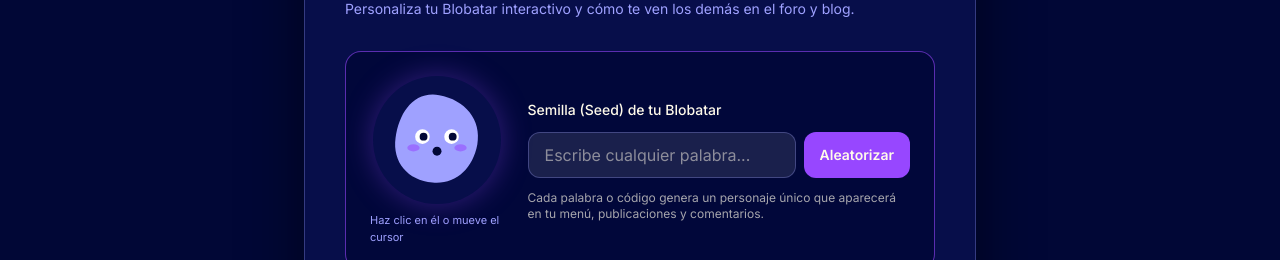
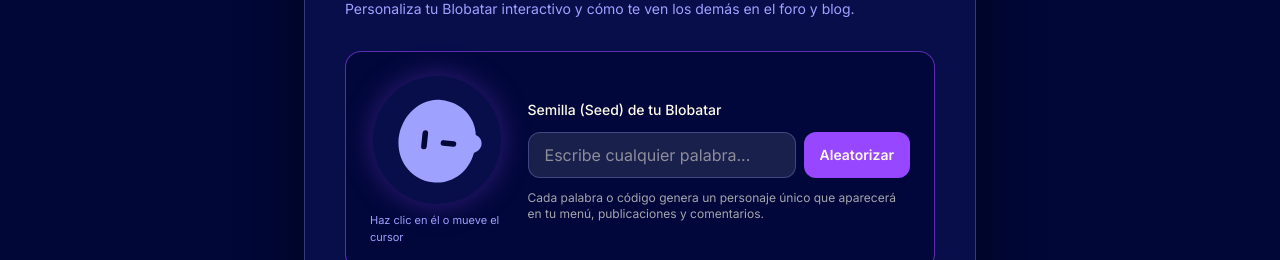
Before and after one commit to AlbertoRepositories/proyecto-sociedad-ids, a Next.js app: page /settings in a window 1280 px wide. Shown: the part 234-494 px from the top of the page. Built offline with nearby package versions, Linux system fonts and the light colour scheme; a web font is replaced by a local one.

Commit message:
se agregaron nuevas formas al blobatar para tener más variedad

```diff
--- a/src/app/(frontend)/components/Blobatar.jsx
+++ b/src/app/(frontend)/components/Blobatar.jsx
@@ -12,19 +12,46 @@ function hashString(str) {
 }
 
 const PALETTES = [
-  { bg: "#9FA1FF", eye: "#010736", cheek: "#9747FF" },
-  { bg: "#9747FF", eye: "#FFFAEA", cheek: "#9FA1FF" },
-  { bg: "#FFFAEA", eye: "#010736", cheek: "#9FA1FF" },
-  { bg: "#6C63FF", eye: "#FFFAEA", cheek: "#FFB3C6" },
-  { bg: "#38BDF8", eye: "#010736", cheek: "#9747FF" },
-  { bg: "#C084FC", eye: "#010736", cheek: "#FFFAEA" },
+  { bg: "#9FA1FF", eye: "#010736" }, // Lavanda Racoode
+  { bg: "#9747FF", eye: "#FFFAEA" }, // Morado Racoode
+  { bg: "#FFFAEA", eye: "#010736" }, // Crema Racoode
+  { bg: "#FF7A7A", eye: "#010736" }, // Coral
+  { bg: "#38BDF8", eye: "#010736" }, // Azul cielo
+  { bg: "#4ADE80", eye: "#010736" }, // Verde menta
+  { bg: "#FBBF24", eye: "#010736" }, // Amarillo mostaza
+  { bg: "#F472B6", eye: "#010736" }, // Rosa chicle
+  { bg: "#2DD4BF", eye: "#010736" }, // Turquesa
+  { bg: "#FB923C", eye: "#010736" }, // Naranja suave
+  { bg: "#C084FC", eye: "#010736" }, // Lila claro
+  { bg: "#A3E635", eye: "#010736" }, // Lima
 ];
 
+// 12 siluetas variadas como en blobatar.dev
 const BLOB_SHAPES = [
-  "M50,12 C72,10 88,26 88,50 C88,74 72,90 50,88 C28,90 12,74 12,50 C12,26 28,10 50,12 Z",
-  "M52,10 C75,14 90,32 86,54 C82,76 66,90 46,88 C24,86 10,70 13,48 C16,26 29,6 52,10 Z",
-  "M48,11 C70,8 89,25 87,49 C85,73 70,89 48,89 C26,89 11,72 13,48 C15,24 26,14 48,11 Z",
-  "M50,13 C74,13 87,29 88,52 C89,75 71,88 49,88 C27,88 11,73 12,50 C13,27 26,13 50,13 Z",
+  // 0. Círculo orgánico
+  "M50,12 C73,11 88,27 88,50 C88,73 73,89 50,88 C27,89 12,73 12,50 C12,27 27,11 50,12 Z",
+  // 1. Gota / Lágrima
+  "M50,10 C62,28 84,48 84,66 C84,82 69,90 50,90 C31,90 16,82 16,66 C16,48 38,28 50,10 Z",
+  // 2. Triángulo redondeado
+  "M50,12 C60,12 88,64 86,76 C84,86 66,88 50,88 C34,88 16,86 14,76 C12,64 40,12 50,12 Z",
+  // 3. Cuadrado suave inclinado (squircle)
+  "M46,12 C72,10 84,18 87,44 C90,70 82,84 54,87 C28,90 16,82 13,56 C10,30 20,14 46,12 Z",
+  // 4. Frijolito / Pastilla ancha
+  "M50,24 C74,24 90,34 90,52 C90,70 74,80 50,80 C26,80 10,70 10,52 C10,34 26,24 50,24 Z",
+  // 5. Nubecita esponjosa
+  "M34,26 C42,16 58,16 66,26 C80,26 90,36 88,50 C92,64 82,78 66,78 C58,86 42,86 34,78 C18,78 8,64 12,50 C10,36 20,26 34,26 Z",
+  // 6. Hexágono suave
+  "M50,11 L82,29 C86,32 87,36 87,42 L87,58 C87,64 86,68 82,71 L50,89 L18,71 C14,68 13,64 13,58 L13,42 C13,36 14,32 18,29 Z",
+  // 7. Fantasmita alargado
+  "M50,11 C72,11 84,26 84,52 C84,78 72,91 50,91 C28,91 16,78 16,52 C16,26 28,11 50,11 Z",
+  // 8. Rombo / Diamante redondeado
+  "M50,10 C62,10 90,38 90,50 C90,62 62,90 50,90 C38,90 10,62 10,50 C10,38 38,10 50,10 Z",
+  // 9. Estrellita / Virus simpático con piquitos
+  "M50,10 L58,22 L74,17 L74,33 L88,41 L80,55 L88,69 L72,74 L68,89 L52,82 L36,89 L32,74 L16,69 L24,55 L16,41 L30,33 L30,17 L46,22 Z",
+  // 10. Blob con orejitas / chipote lateral
+  "M50,14 C68,14 82,26 84,42 C91,44 93,54 84,58 C81,76 67,88 50,88 C33,88 18,75 16,56 C14,34 30,14 50,14 Z",
+  // 11. Piedrita asimétrica
+  "M42,13 C68,11 88,28 86,52 C84,76 64,89 40,86 C20,83 11,66 14,44 C17,24 24,15 42,13 Z",
 ];
 
 export default function Blobatar({
@@ -42,22 +69,21 @@ export default function Blobatar({
   const avatar = useMemo(() => {
     const h = hashString(String(seed || "racoode"));
     const palette = PALETTES[h % PALETTES.length];
-    const shape = BLOB_SHAPES[(h >> 3) % BLOB_SHAPES.length];
-    const eyeType = (h >> 6) % 3;
-    const mouthType = (h >> 9) % 3;
-    const hasAntenna = ((h >> 12) % 2) === 1;
+    const shape = BLOB_SHAPES[(h >> 4) % BLOB_SHAPES.length];
+    const eyeStyle = (h >> 8) % 7; // 7 expresiones de ojitos como en la imagen
+    const tilt = ((h >> 12) % 15) - 7; // ligera inclinación orgánica (-7° a +7°)
 
-    return { palette, shape, eyeType, mouthType, hasAntenna };
+    return { palette, shape, eyeStyle, tilt };
   }, [seed]);
 
   // Parpadeo natural aleatorio
   useEffect(() => {
     let timeoutId;
     const scheduleBlink = () => {
-      const nextDelay = 2500 + Math.random() * 3500;
+      const nextDelay = 2400 + Math.random() * 3400;
       timeoutId = setTimeout(() => {
         setBlink(true);
-        setTimeout(() => setBlink(false), 150);
+        setTimeout(() => setBlink(false), 140);
         scheduleBlink();
       }, nextDelay);
     };
@@ -65,7 +91,7 @@ export default function Blobatar({
     return () => clearTimeout(timeoutId);
   }, []);
 
-  // Seguimiento suave del cursor cuando interactive={true}
+  // Seguimiento suave de ojos al cursor
   useEffect(() => {
     if (!interactive) return;
 
@@ -77,7 +103,7 @@ export default function Blobatar({
       const dx = e.clientX - centerX;
       const dy = e.clientY - centerY;
       const angle = Math.atan2(dy, dx);
-      const distance = Math.min(2.5, Math.hypot(dx, dy) / 40);
+      const distance = Math.min(3, Math.hypot(dx, dy) / 35);
 
       setPupilOffset({
         x: Math.cos(angle) * distance,
@@ -91,11 +117,11 @@ export default function Blobatar({
 
   const handleClick = (e) => {
     setSquish(true);
-    setTimeout(() => setSquish(false), 280);
+    setTimeout(() => setSquish(false), 260);
     if (onClick) onClick(e);
   };
 
-  const { palette, shape, eyeType, mouthType, hasAntenna } = avatar;
+  const { palette, shape, eyeStyle, tilt } = avatar;
 
   return (
     <svg
@@ -107,7 +133,9 @@ export default function Blobatar({
       xmlns="http://www.w3.org/2000/svg"
       onClick={handleClick}
       style={{
-        transform: squish ? "scale(1.14, 0.86)" : "scale(1, 1)",
+        transform: squish
+          ? `rotate(${tilt}deg) scale(1.14, 0.86)`
+          : `rotate(${tilt}deg) scale(1, 1)`,
         transition: "transform 0.25s cubic-bezier(0.34, 1.56, 0.64, 1)",
       }}
       className={`shrink-0 select-none ${
@@ -115,84 +143,82 @@ export default function Blobatar({
       } ${className}`}
       aria-label={`Avatar de ${seed}`}
     >
-      {/* Antena con ligero balanceo */}
-      {hasAntenna && (
-        <g>
-          <path
-            d="M50 14 Q54 4 62 6"
-            stroke={palette.bg}
-            strokeWidth="4"
-            strokeLinecap="round"
-          />
-          <circle cx="63" cy="6" r="4" fill="#9747FF" />
-        </g>
-      )}
-
-      {/* Cuerpo Blob */}
+      {/* Silueta principal */}
       <path d={shape} fill={palette.bg} />
 
-      {/* Mejillas */}
-      <ellipse cx="29" cy="57" rx="5.5" ry="3.2" fill={palette.cheek} opacity="0.55" />
-      <ellipse cx="71" cy="57" rx="5.5" ry="3.2" fill={palette.cheek} opacity="0.55" />
-
-      {/* Ojos (con parpadeo y movimiento de pupila) */}
+      {/* Ojos minimalistas estilo blobatar.dev */}
       {blink ? (
-        <g stroke={palette.eye} strokeWidth="3.5" strokeLinecap="round">
-          <line x1="32" y1="47" x2="42" y2="47" />
-          <line x1="58" y1="47" x2="68" y2="47" />
+        <g stroke={palette.eye} strokeWidth="4" strokeLinecap="round">
+          <line x1="34" y1="53" x2="43" y2="53" />
+          <line x1="57" y1="53" x2="66" y2="53" />
         </g>
       ) : (
         <g
+          stroke={palette.eye}
+          fill={palette.eye}
+          strokeLinecap="round"
           style={{
             transform: `translate(${pupilOffset.x}px, ${pupilOffset.y}px)`,
             transition: "transform 0.08s ease-out",
           }}
         >
-          {eyeType === 0 && (
-            <g fill={palette.eye}>
-              <circle cx="37" cy="47" r="4.5" />
-              <circle cx="63" cy="47" r="4.5" />
-              <circle cx="38.5" cy="45.5" r="1.4" fill="#FFFFFF" />
-              <circle cx="64.5" cy="45.5" r="1.4" fill="#FFFFFF" />
+          {/* 0: Rayitas verticales clásicas (| |) */}
+          {eyeStyle === 0 && (
+            <g strokeWidth="5.2" fill="none">
+              <line x1="39" y1="45" x2="39" y2="58" />
+              <line x1="61" y1="45" x2="61" y2="58" />
             </g>
           )}
-          {eyeType === 1 && (
-            <g stroke={palette.eye} strokeWidth="3.8" strokeLinecap="round" fill="none">
-              <path d="M32 49 Q37 42 42 49" />
-              <path d="M58 49 Q63 42 68 49" />
+
+          {/* 1: Rayitas inclinadas hacia adentro (\ /) */}
+          {eyeStyle === 1 && (
+            <g strokeWidth="4.5" fill="none">
+              <line x1="35" y1="49" x2="43" y2="54" />
+              <line x1="65" y1="49" x2="57" y2="54" />
             </g>
           )}
-          {eyeType === 2 && (
-            <g>
-              <circle cx="37" cy="47" r="6.5" fill="#FFFFFF" />
-              <circle cx="63" cy="47" r="6.5" fill="#FFFFFF" />
-              <circle cx="38" cy="47" r="3.5" fill={palette.eye} />
-              <circle cx="64" cy="47" r="3.5" fill={palette.eye} />
+
+          {/* 2: Un ojo abierto y otro guiñando (| -) */}
+          {eyeStyle === 2 && (
+            <g strokeWidth="5" fill="none">
+              <line x1="39" y1="45" x2="39" y2="57" />
+              <line x1="56" y1="52" x2="65" y2="52" />
+            </g>
+          )}
+
+          {/* 3: Puntitos chiquitos separados (. .) */}
+          {eyeStyle === 3 && (
+            <g stroke="none">
+              <circle cx="38" cy="52" r="3" />
+              <circle cx="62" cy="52" r="3" />
+            </g>
+          )}
+
+          {/* 4: Rayitas inclinadas hacia afuera (/ \) */}
+          {eyeStyle === 4 && (
+            <g strokeWidth="4.8" fill="none">
+              <line x1="41" y1="45" x2="36" y2="58" />
+              <line x1="59" y1="45" x2="64" y2="58" />
+            </g>
+          )}
+
+          {/* 5: Rayitas horizontales dormilonas (- -) */}
+          {eyeStyle === 5 && (
+            <g strokeWidth="4.8" fill="none">
+              <line x1="34" y1="52" x2="43" y2="52" />
+              <line x1="57" y1="52" x2="66" y2="52" />
+            </g>
+          )}
+
+          {/* 6: Un ojo grande y otro chiquito (O .) */}
+          {eyeStyle === 6 && (
+            <g stroke="none">
+              <ellipse cx="38" cy="51" rx="4.2" ry="6" />
+              <circle cx="61" cy="52" r="3.2" />
             </g>
           )}
         </g>
       )}
-
-      {/* Boca */}
-      {mouthType === 0 && (
-        <path
-          d="M42 58 Q50 66 58 58"
-          stroke={palette.eye}
-          strokeWidth="3.5"
-          strokeLinecap="round"
-          fill="none"
-        />
-      )}
-      {mouthType === 1 && <circle cx="50" cy="60" r="4" fill={palette.eye} />}
-      {mouthType === 2 && (
-        <path
-          d="M41 58 Q45.5 63 50 58 Q54.5 63 59 58"
-          stroke={palette.eye}
-          strokeWidth="3.2"
-          strokeLinecap="round"
-          fill="none"
-        />
-      )}
     </svg>
   );
 }
```
